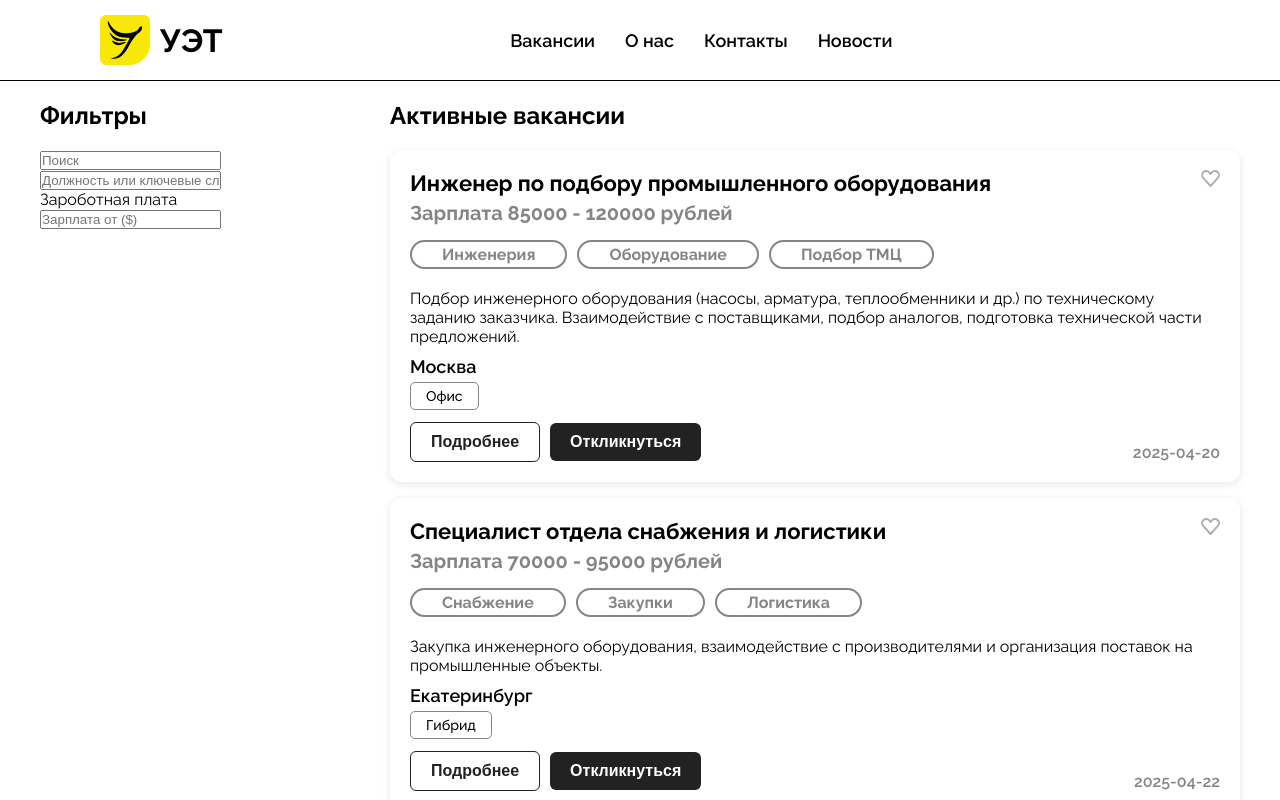
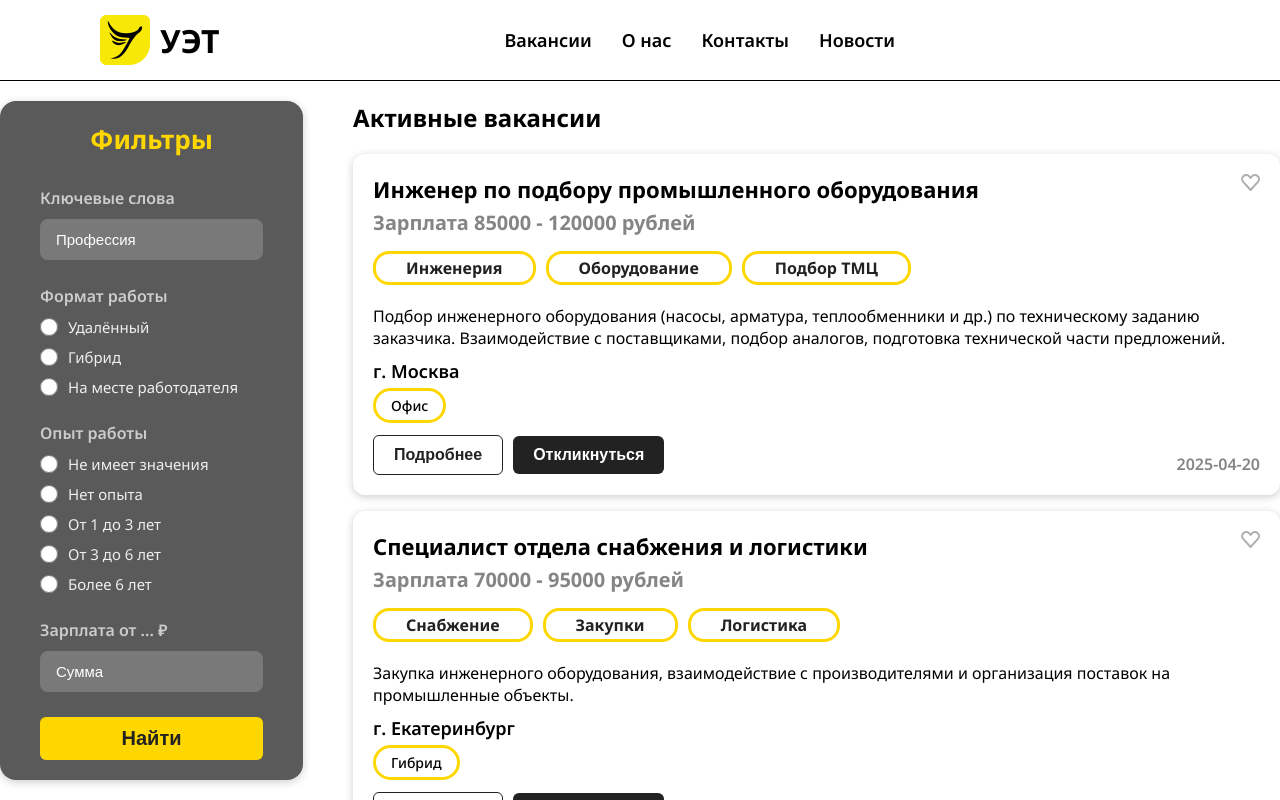
Before and after one commit to D1n8/Website-for-TD-UET-frontend, a React (Vite) app: page /vacancies in a window 1280 px wide. Shown: the top 800 px of the page. Built offline with nearby package versions, Linux system fonts and the light colour scheme.

Commit message:
add filters

```diff
--- a/index.html
+++ b/index.html
@@ -6,8 +6,7 @@
   <meta name="viewport" content="width=device-width, initial-scale=1.0" />
   <link rel="preconnect" href="https://fonts.googleapis.com">
   <link rel="preconnect" href="https://fonts.gstatic.com" crossorigin>
-  <link href="https://fonts.googleapis.com/css2?family=Raleway:ital,wght@0,100..900;1,100..900&display=swap"
-    rel="stylesheet">
+  <link href="https://fonts.googleapis.com/css2?family=Comfortaa:wght@300..700&family=Montserrat:ital,wght@0,100..900;1,100..900&family=Noto+Sans:ital,wght@0,100..900;1,100..900&family=Open+Sans:ital,wght@0,300..800;1,300..800&display=swap" rel="stylesheet">
   <title>Вакансии ТД УЭТ</title>
 </head>
 
--- a/src/components/VacancyCard.tsx
+++ b/src/components/VacancyCard.tsx
@@ -22,7 +22,7 @@ export const VacancyCard = (props: IVacancyCard) => {
         </div>
 
         <p className="vacancy-card__description">{props.description}</p>
-        <p className="vacancy-card__location">{props.location}</p>
+        <p className="vacancy-card__location">г. {props.location}</p>
         <p className="vacancy-card__format">{props.format}</p>
 
         <div className="btns-container">
--- a/src/components/pages/Vacancies.tsx
+++ b/src/components/pages/Vacancies.tsx
@@ -12,11 +12,62 @@ const Vacancies = () => {
       <div className="vacancies__container">
         <div className="filters">
           <h2 className="filters__title">Фильтры</h2>
-          <input type="text" placeholder='Поиск'/>
-          <input type="text" placeholder="Должность или ключевые слова"/>
 
-          <p className="salary">Зароботная плата</p>
-          <input type="number" placeholder="Зарплата от ($)"/>
+          <div className="filter-group">
+            <p className="filters__label">Ключевые слова</p>
+            <input className="input" type="text" placeholder="Профессия" />
+          </div>
+
+          <div className="filter-group">
+            <p className="filters__label">Формат работы</p>
+            <div className="radio-group">
+              <label className="radio-option">
+                <input type="radio" name="format" value="remote" />
+                <span>Удалённый</span>
+              </label>
+              <label className="radio-option">
+                <input type="radio" name="format" value="hybrid" />
+                <span>Гибрид</span>
+              </label>
+              <label className="radio-option">
+                <input type="radio" name="format" value="onsite" />
+                <span>На месте работодателя</span>
+              </label>
+            </div>
+          </div>
+
+          <div className="filter-group">
+            <p className="filters__label">Опыт работы</p>
+            <div className="radio-group">
+              <label className="radio-option">
+                <input type="radio" name="experience" value="any" />
+                <span>Не имеет значения</span>
+              </label>
+              <label className="radio-option">
+                <input type="radio" name="experience" value="noexp" />
+                <span>Нет опыта</span>
+              </label>
+              <label className="radio-option">
+                <input type="radio" name="experience" value="1-3" />
+                <span>От 1 до 3 лет</span>
+              </label>
+              <label className="radio-option">
+                <input type="radio" name="experience" value="3-6" />
+                <span>От 3 до 6 лет</span>
+              </label>
+              <label className="radio-option">
+                <input type="radio" name="experience" value="6+" />
+                <span>Более 6 лет</span>
+              </label>
+            </div>
+          </div>
+
+          <div className="filter-group">
+            <p className="filters__label">Зарплата от ... ₽</p>
+            <input className="input" type="number" placeholder="Сумма" />
+          </div>
+
+          <button className='filter-btn-submit'>Найти</button>
         </div>
 
         <div className="vacancies-list">
--- a/src/style/css/App.css
+++ b/src/style/css/App.css
@@ -104,7 +104,7 @@
 
 .vacancies {
   padding-top: 20px;
-  max-width: 1200px;
+  max-width: 1400px;
   margin: 0 auto;
 }
 .vacancies__container {
@@ -112,10 +112,76 @@
   gap: 50px;
 }
 .vacancies .filters {
-  flex: 0 0 25%;
+  height: -moz-max-content;
+  height: max-content;
+  background-color: #5a5a5a;
+  padding: 20px 40px;
+  border-radius: 16px;
+  color: white;
+  box-shadow: 0 2px 8px rgba(0, 0, 0, 0.2);
 }
 .vacancies .filters__title {
-  margin-bottom: 20px;
+  color: #FFD700;
+  font-size: 26px;
+  margin-bottom: 30px;
+  text-align: center;
+}
+.vacancies .filters__label {
+  margin-bottom: 10px;
+  font-weight: 600;
+  font-size: 16px;
+  color: #ccc;
+}
+.vacancies .filter-btn-submit {
+  width: 100%;
+  padding: 10px 40px;
+  border-radius: 6px;
+  background: #FFD700;
+  color: #222;
+  border: none;
+  cursor: pointer;
+  font-size: 20px;
+  font-weight: 600;
+}
+.vacancies .filter-group {
+  margin-bottom: 25px;
+}
+.vacancies .input {
+  width: 100%;
+  padding: 12px 16px;
+  border: none;
+  border-radius: 8px;
+  background-color: #797979;
+  color: white;
+  font-size: 15px;
+}
+.vacancies .input::-moz-placeholder {
+  color: white;
+}
+.vacancies .input::placeholder {
+  color: white;
+}
+.vacancies .input:focus {
+  outline: none;
+  box-shadow: 0 0 0 2px #FFD700;
+}
+.vacancies .radio-group {
+  display: flex;
+  flex-direction: column;
+  gap: 10px;
+}
+.vacancies .radio-option {
+  display: flex;
+  align-items: center;
+  gap: 10px;
+  font-size: 15px;
+  cursor: pointer;
+  color: #eee;
+}
+.vacancies .radio-option input[type=radio] {
+  accent-color: #FFD700;
+  width: 18px;
+  height: 18px;
 }
 
 .vacancies-list {
@@ -134,17 +200,17 @@
   max-width: -moz-max-content;
   max-width: max-content;
   padding: 3px 30px;
-  border: 2px solid rgb(133, 133, 133);
+  border: 3px solid #FFD700;
   border-radius: 16px;
   font-weight: 700;
-  color: rgb(133, 133, 133);
+  color: #222;
 }
 
 .vacancy-card {
   background: #FFFFFF;
   border-radius: 12px;
   padding: 20px;
-  box-shadow: 0 2px 8px rgba(0, 0, 0, 0.1);
+  box-shadow: 0 2px 8px rgba(0, 0, 0, 0.2);
   margin-bottom: 16px;
 }
 .vacancy-card__container {
@@ -183,8 +249,8 @@
   max-width: max-content;
   padding: 5px 15px;
   margin-bottom: 12px;
-  border: 1px solid rgb(133, 133, 133);
-  border-radius: 5px;
+  border: 3px solid #FFD700;
+  border-radius: 50px;
   font-size: 14px;
   font-weight: 500;
 }
@@ -333,7 +399,7 @@
 }
 
 body {
-  font-family: "Raleway", sans-serif;
+  font-family: "Noto Sans";
 }
 
 a {
--- a/src/style/scss/App.scss
+++ b/src/style/scss/App.scss
@@ -11,7 +11,10 @@
 }
 
 body{
-    font-family: "Raleway", sans-serif;
+    // font-family: "Montserrat";
+    // font-family: "Open Sans";
+    font-family: "Noto Sans";
+    // font-family: "Comfortaa";
 }
 
 a{
--- a/src/style/scss/_vacancies.scss
+++ b/src/style/scss/_vacancies.scss
@@ -1,6 +1,6 @@
 .vacancies {
     padding-top: 20px;
-    max-width: 1200px;
+    max-width: 1400px;
     margin: 0 auto;
 
     &__container {
@@ -9,12 +9,85 @@
     }
 
     .filters {
-        flex: 0 0 25%;
+        height: max-content;
+        background-color: #5a5a5a;
+        padding: 20px 40px;
+        border-radius: 16px;
+        color: white;
+        box-shadow: 0 2px 8px rgba(0, 0, 0, 0.2);
 
         &__title {
-            margin-bottom: 20px;
+            // color: white;
+            color: #FFD700;
+            font-size: 26px;
+            margin-bottom: 30px;
+            text-align: center;
+        }
+
+        &__label {
+            margin-bottom: 10px;
+            font-weight: 600;
+            font-size: 16px;
+            color: #ccc;
         }
     }
+
+    .filter-btn-submit {
+        width: 100%;
+        padding: 10px 40px;
+        border-radius: 6px;
+        background: #FFD700;
+        color: #222;
+        border: none;
+        cursor: pointer;
+        font-size: 20px;
+        font-weight: 600;
+    }
+
+    .filter-group {
+        margin-bottom: 25px;
+    }
+
+    .input {
+        width: 100%;
+        padding: 12px 16px;
+        border: none;
+        border-radius: 8px;
+        background-color: #797979;
+        color: white;
+        font-size: 15px;
+    }
+
+    .input::placeholder {
+        color: white;
+    }
+
+    .input:focus {
+        outline: none;
+        box-shadow: 0 0 0 2px #FFD700;
+    }
+
+    .radio-group {
+        display: flex;
+        flex-direction: column;
+        gap: 10px;
+    }
+
+    .radio-option {
+        display: flex;
+        align-items: center;
+        gap: 10px;
+        font-size: 15px;
+        cursor: pointer;
+        color: #eee;
+    }
+
+    .radio-option input[type="radio"] {
+        accent-color: #FFD700;
+        width: 18px;
+        height: 18px;
+    }
+
 
 
 }
@@ -35,10 +108,10 @@
     &__item {
         max-width: max-content;
         padding: 3px 30px;
-        border: 2px solid rgba(133, 133, 133, 1);
+        border: 3px solid #FFD700;
         border-radius: 16px;
         font-weight: 700;
-        color: rgba(133, 133, 133, 1);
+        color: #222;
     }
 
 }
--- a/src/style/scss/_vacancyCard.scss
+++ b/src/style/scss/_vacancyCard.scss
@@ -1,9 +1,8 @@
 .vacancy-card {
-
   background: #FFFFFF;
   border-radius: 12px;
   padding: 20px;
-  box-shadow: 0 2px 8px rgba(0, 0, 0, 0.1);
+  box-shadow: 0 2px 8px rgba(0, 0, 0, 0.2);
   margin-bottom: 16px;
 
   &__container{
@@ -46,8 +45,8 @@
     max-width: max-content;
     padding: 5px 15px;
     margin-bottom: 12px;
-    border: 1px solid rgb(133, 133, 133);
-    border-radius: 5px;
+    border: 3px solid #FFD700;
+    border-radius: 50px;
     font-size: 14px;
     font-weight: 500;
   }
```
Also changed, not shown: 1 other file (tests, documents, lock files or other folders).
